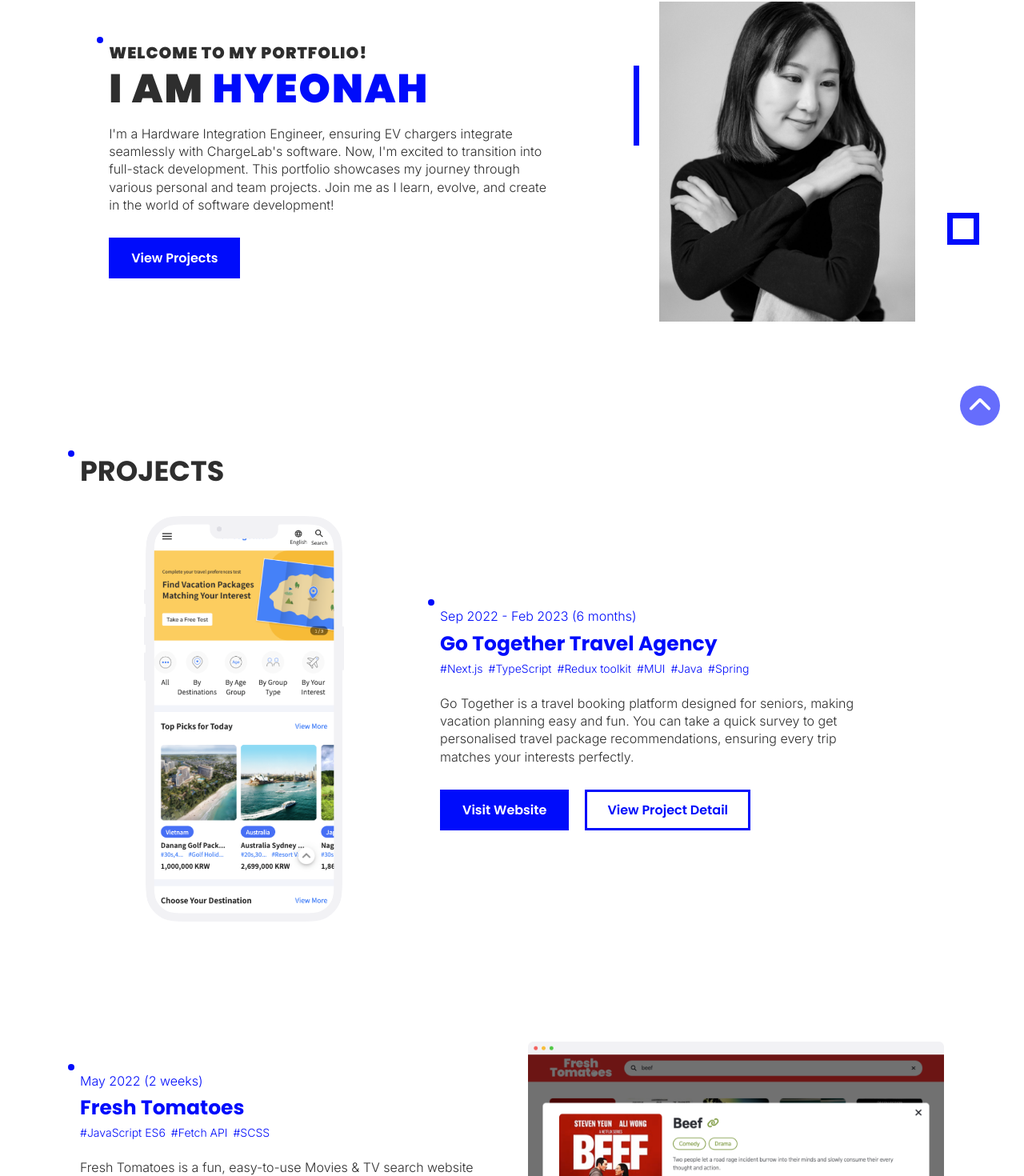
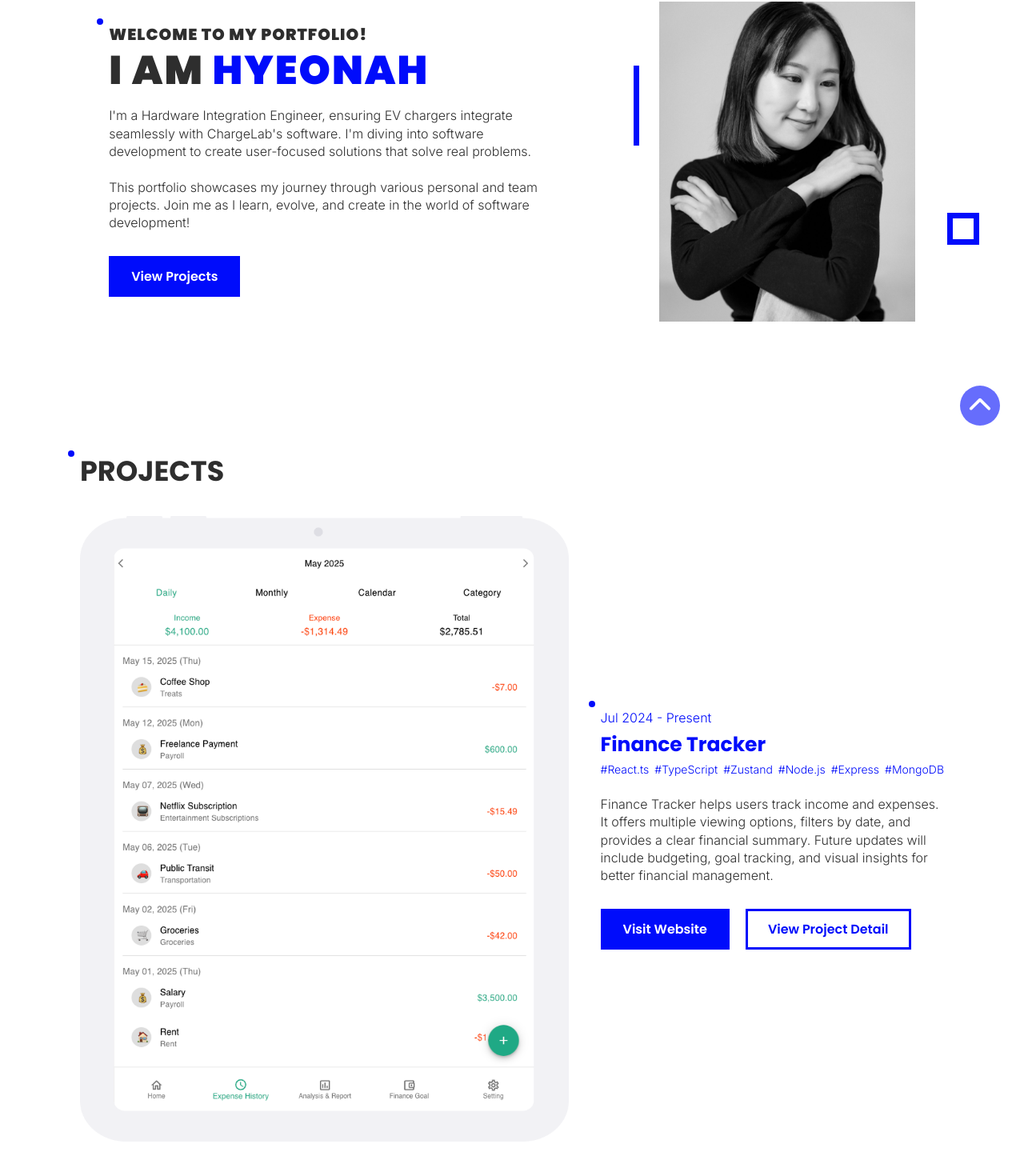
Before and after one commit to hyeonahc/portfolio, a Next.js app: page / in a window 1280 px wide. Shown: the part 238-1708 px from the top of the page at 80% size. Built offline with nearby package versions, Linux system fonts and the light colour scheme; a web font is replaced by a local one.

Commit message:
Refresh content for 2025 and add finance tracker project to portfolio

```diff
--- a/components/AboutSection/index.js
+++ b/components/AboutSection/index.js
@@ -17,7 +17,7 @@ import {
 
 const tags = [
   'JavaScript, TypeScript',
-  'React.js, Next.js, Redux',
+  'React.js, Next.js, Redux, Zustand',
   'React Testing (Jest)',
   'Node.js, Express.js',
   'HTML, CSS, Sass/Scss',
--- a/components/Footer/index.js
+++ b/components/Footer/index.js
@@ -11,7 +11,7 @@ const Footer = () => {
           hyeonahc
         </Link>
       </Author>
-      <Copyright>© 2024 All Rights Reserved</Copyright>
+      <Copyright>© 2025 All Rights Reserved</Copyright>
       <Social />
     </Row>
   )
--- a/components/MainSection/index.js
+++ b/components/MainSection/index.js
@@ -40,11 +40,13 @@ const MainSection = () => {
           </Hyeonah>
           <Paragraph>
             I&apos;m a Hardware Integration Engineer, ensuring EV chargers
-            integrate seamlessly with ChargeLab&apos;s software. Now, I&apos;m
-            excited to transition into full-stack development. This portfolio
-            showcases my journey through various personal and team projects.
-            Join me as I learn, evolve, and create in the world of software
-            development!
+            integrate seamlessly with ChargeLab&apos;s software. I&apos;m diving
+            into software development to create user-focused solutions that
+            solve real problems. <br />
+            <br />
+            This portfolio showcases my journey through various personal and
+            team projects. Join me as I learn, evolve, and create in the world
+            of software development!
           </Paragraph>
           <Button btnInfo={btnInfo} />
         </ProfileCopy>
--- a/components/MyJourneySection/MyJourneyData.js
+++ b/components/MyJourneySection/MyJourneyData.js
@@ -6,12 +6,11 @@ export const MyJourneyData = [
     position: 'Hardware Integration Engineer',
     duration: 'Sep 2024 - Present',
     experiences: [
-      "Conduct QA testing to ensure charger integration with ChargeLab's software.",
-      'Develop an automation tool, reducing testing time from 4 weeks to under 1 day and boosting efficiency by 50%.',
-      'Create a web tool for automated tests, cutting troubleshooting time by 40%.',
-      'Implement a self-serve tool, increasing testing capacity from 40 to unlimited chargers per quarter.',
-      'Enhance charger performance through troubleshooting and issue resolution.',
-      'Coordinate firmware updates with manufacturers for the North American market.',
+      'Led QA testing for EV chargers to meet OCPP 1.6/2.0.1, CTEP, and Plug and Charge standards',
+      'Built Python/Django/JavaScript automation web tool, cutting QA testing time from 4 weeks to 1 day',
+      'Reduced session failures by 30% by adding timeout logic and analyzing charger data',
+      'Developed a self-serve tool with clear UX, boosting capacity from 40 to unlimited units',
+      'Diagnosed field issues by reviewing OCPP logs and charger-backend behavior',
     ],
   },
   {
@@ -33,12 +32,11 @@ export const MyJourneyData = [
     position: 'Front End Developer',
     duration: 'Sep 2022 - Feb 2023',
     experiences: [
-      'Created a large-scale mobile web app, developing 5 features and 13 pages.',
-      'Implemented secure login with JWT and user features like signup and account management.',
+      'Built JWT auth for login, signup, and account management to protect user data',
+      'Created search and booking features with Next.js and REST APIs for fast results',
+      'Built Product Detail Page with Redux and SSR for speed and dynamic data handling',
       'Built a survey page recommending vacation packages based on user preferences.',
-      'Enhanced page performance with server-side rendering (SSR).',
-      'Collaborated with UI/UX designers to translate mockups into clean, reusable code.',
-      'Integrated backend data using RESTful APIs, Next.js, TypeScript, Redux Toolkit, HTML, CSS, and MUI.',
+      'Coded responsive UI from designs using HTML, CSS, MUI, and JavaScript',
     ],
   },
   {
@@ -72,11 +70,11 @@ export const MyJourneyData = [
     position: 'Web Developer',
     duration: 'Feb 2019 - Jan 2021',
     experiences: [
-      'Translated mockups into responsive, high-quality websites using HTML5, CSS3, JavaScript ES6, Bootstrap, and WordPress.',
-      "Increased Drysol's traffic and purchases through SEO and A/B testing.",
-      "Boosted Coastal Rides' app downloads through web development.",
+      'Built responsive sites from prototypes using HTML, CSS, JS, Bootstrap, and WordPress',
+      'Performed cross-browser testing and fixes for Chrome, Firefox, and Safari',
+      'Created SEO landing page that boosted sales for a pharmaceutical client',
+      'Delivered full web build that increased app downloads for a ride-hailing client',
       'Improved site visibility using Google Analytics and Google Tag Manager.',
-      'Implemented marketing strategies and conducted SEO audits.',
     ],
   },
   {
--- a/components/ProjectSection/ProjectItem/index.js
+++ b/components/ProjectSection/ProjectItem/index.js
@@ -46,7 +46,7 @@ const ProjectItem = ({ projectItemData, projectNumber }) => {
 
   return (
     <Row>
-      <Col order={projectNumber === 2 ? 1 : 0}>
+      <Col order={projectNumber % 2 === 0 ? 1 : 0}>
         <Image
           src={thumbnail}
           width='100%'
@@ -57,10 +57,7 @@ const ProjectItem = ({ projectItemData, projectNumber }) => {
       </Col>
       <Col>
         <Date>
-          <BulletPoint
-            top='-10px'
-            left='-15px'
-          />
+          <BulletPoint top='-10px' left='-15px' />
           {date}
         </Date>
         <Title>{title}</Title>
--- a/components/ProjectSection/projectData.js
+++ b/components/ProjectSection/projectData.js
@@ -1,11 +1,32 @@
+import financeTracker from '@public/project-thumbnail-finance-tracker.png'
 import freshTomatoes from '@public/project-thumbnail-fresh-tomatoes.png'
 import goTogether from '@public/project-thumbnail-go-together.png'
 import tumblerShop from '@public/project-thumbnail-tumbler-shop.png'
 
 export const projectData = [
   {
+    thumbnail: financeTracker,
+    width: '200px',
+    date: 'Jul 2024 - Present',
+    title: 'finance tracker',
+    devs: [
+      'React.ts',
+      'TypeScript',
+      'Zustand',
+      'Node.js',
+      'Express',
+      'MongoDB',
+    ],
+    description:
+      'Finance Tracker helps users track income and expenses. It offers multiple viewing options, filters by date, and provides a clear financial summary. Future updates will include budgeting, goal tracking, and visual insights for better financial management.',
+    links: [
+      'https://hyeonahc-finance-tracker.vercel.app/',
+      'https://github.com/hyeonahc/finance-tracker',
+    ],
+  },
+  {
     thumbnail: goTogether,
-    maxWidth: '250px',
+    width: '250px',
     date: 'Sep 2022 - Feb 2023 (6 months)',
     title: 'go together travel agency',
     devs: ['Next.js', 'TypeScript', 'Redux toolkit', 'MUI', 'Java', 'Spring'],
```
Also changed, not shown: public/project-thumbnail-finance-tracker.png (added).
